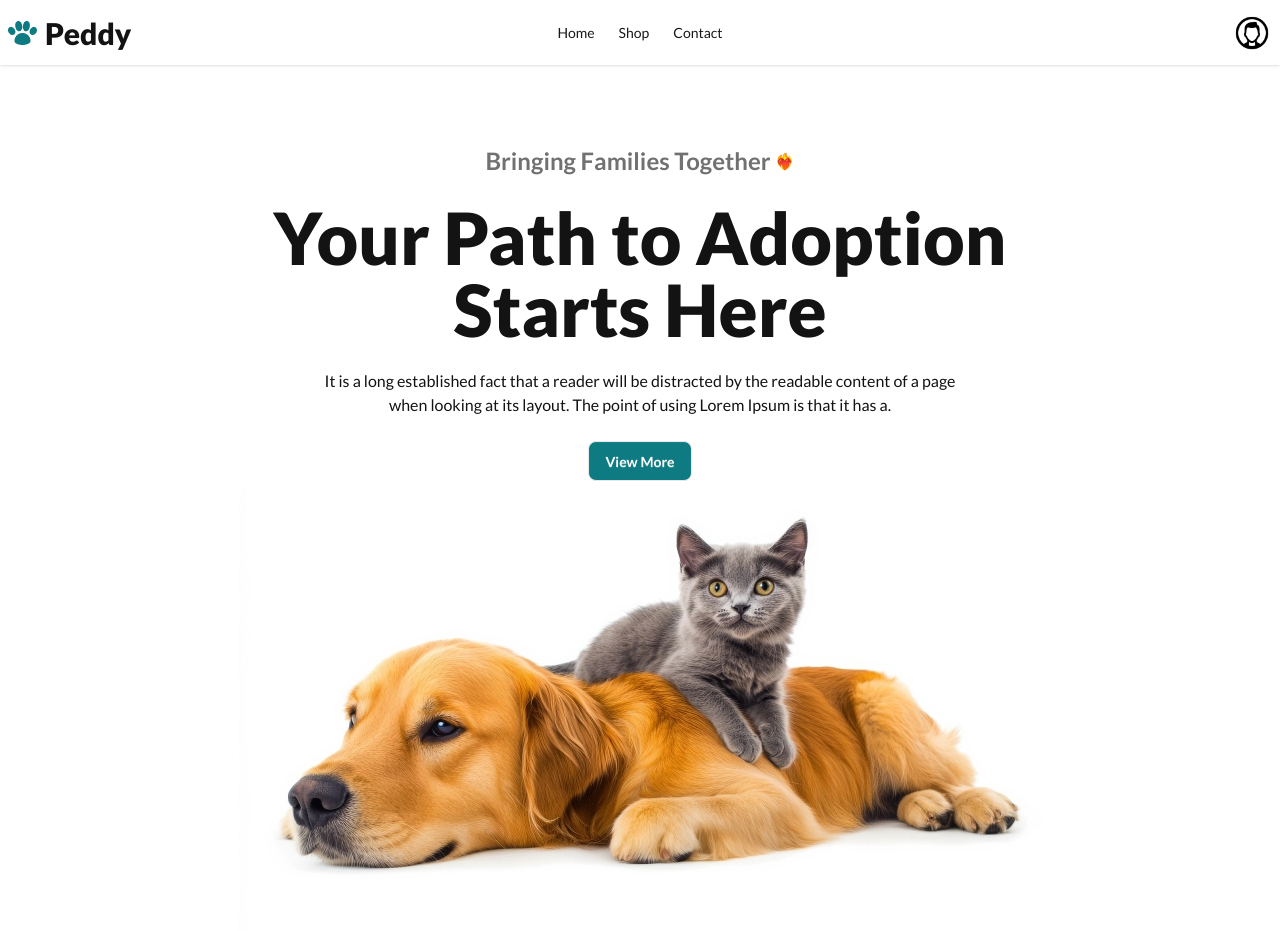
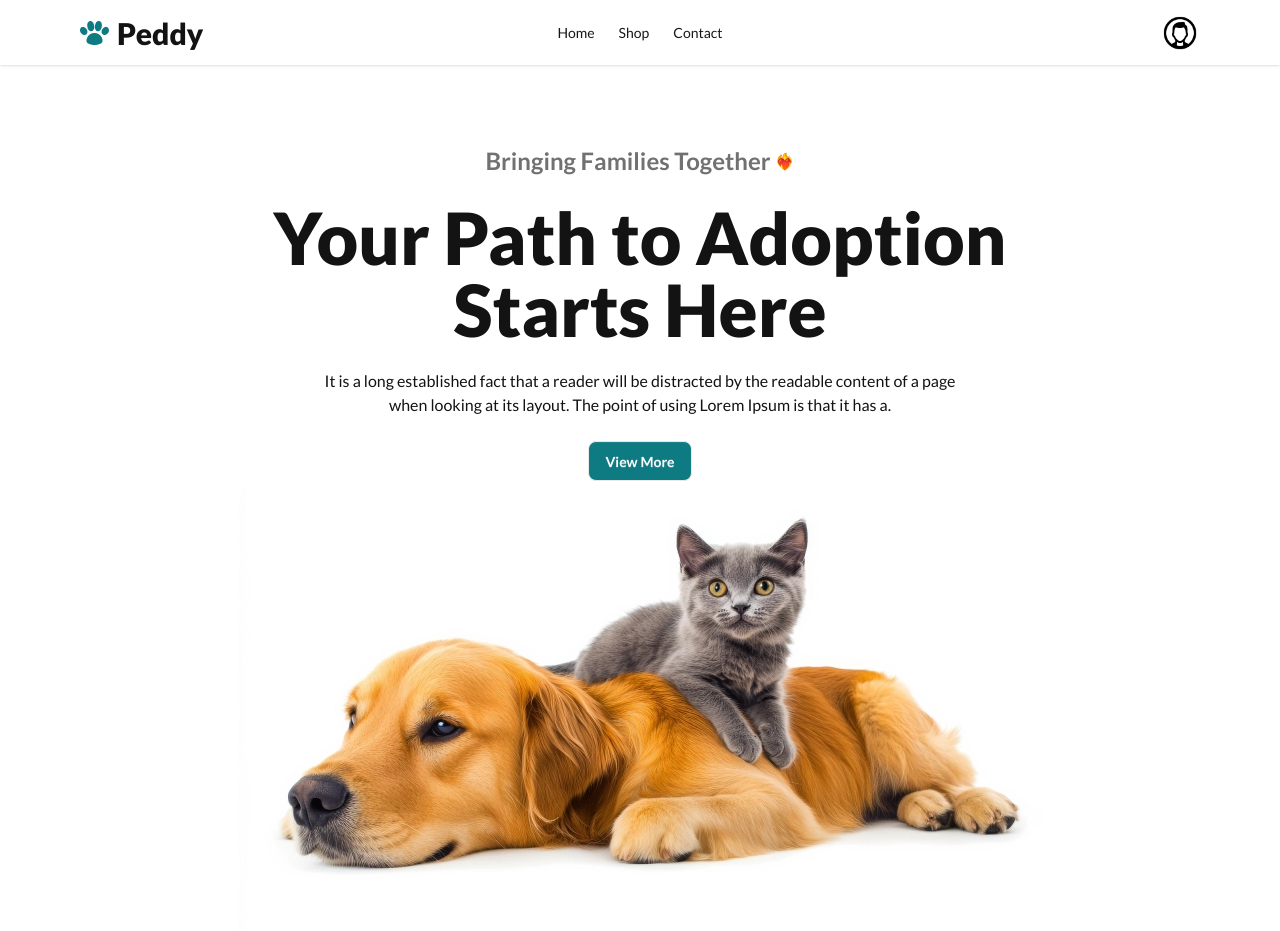
Before and after one commit to Al-Amin018555/peddy, a plain HTML site: page index.html in a window 1280 px wide. Drawn offline with nearby package versions, Linux system fonts and the light colour scheme.

Commit message:
navbar padding set

```diff
--- a/index.html
+++ b/index.html
@@ -25,7 +25,7 @@
 <body class="font-[Lato,sans-serif]">
     <header class="sticky top-0 z-10">
         <nav>
-            <div class="navbar bg-base-100 shadow-sm">
+            <div class="navbar bg-base-100 shadow-sm px-20">
                 <div class="navbar-start">
                     <div class="dropdown">
                         <div tabindex="0" role="button" class="btn btn-ghost lg:hidden">
```
